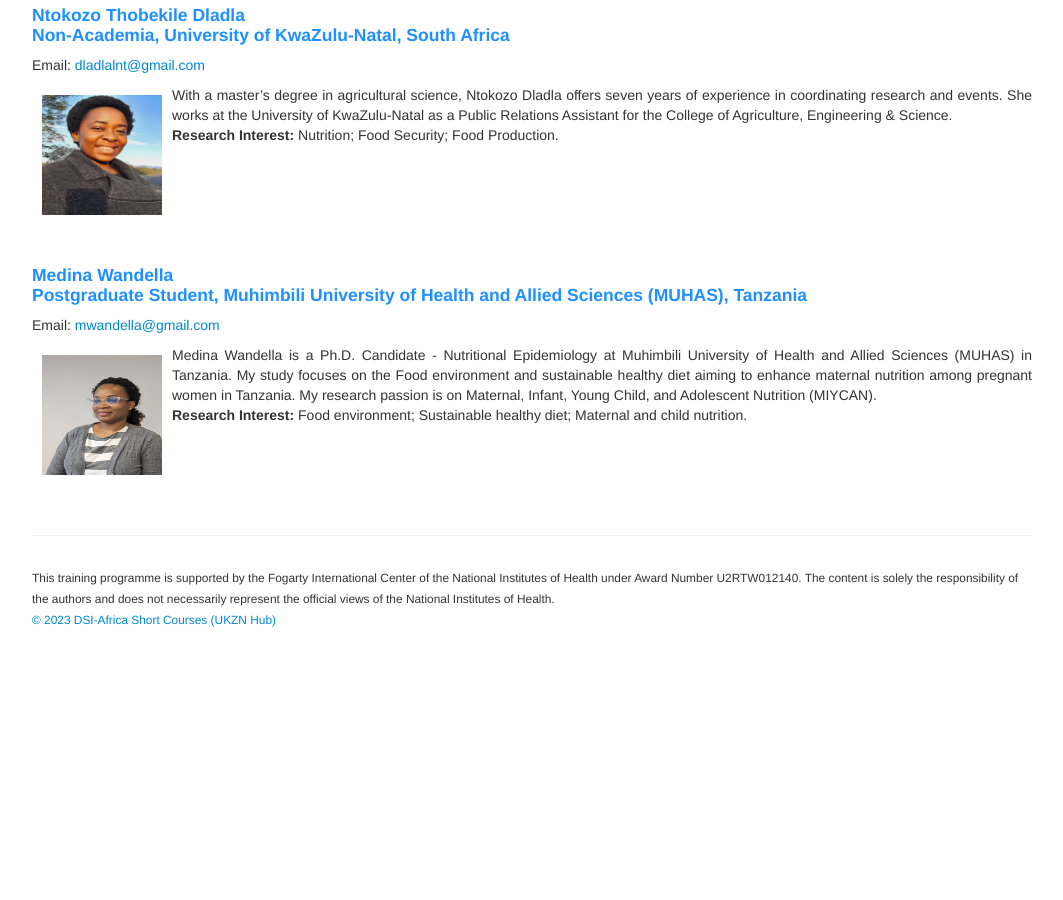
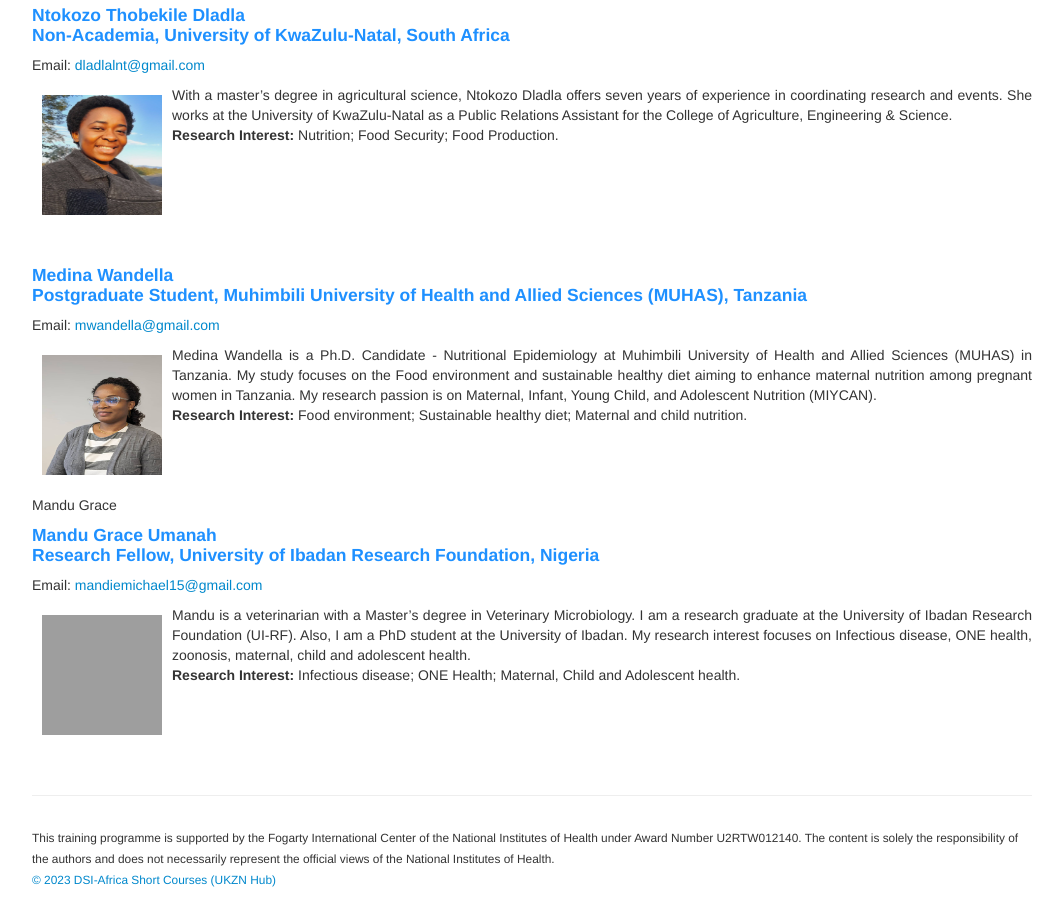
Before and after one commit to ccfscourseukzn/ccfscourseukzn.github.io, a Jekyll site: the page built from pages/participant.md, in a window 1280 px wide and 900 px high, scrolled down 3857 px. Shown: the whole window, without its empty margins (108-1171 px from the left). Built offline with Jekyll 4.4.1, drawn with Linux system fonts in a browser that asks for light colours; before the commit the page ends 4497 px from its top, so only the background shows below that; grey boxes are pictures that could not be loaded.

Commit message:
Update participant.md

```diff
--- a/pages/participant.md
+++ b/pages/participant.md
@@ -121,3 +121,11 @@ Email: <a href="mailto:mwandella@gmail.com"> mwandella@gmail.com </a> <br>
  <b>Research Interest:</b> Food environment; Sustainable healthy diet; Maternal and child nutrition. </p> <br>
 <br>
 <br>
+Mandu Grace
+
+<h4 style="color:DodgerBlue;"> Mandu Grace Umanah <br> Research Fellow, University of Ibadan Research Foundation, Nigeria </h4>
+Email: <a href="mailto:mandiemichael15@gmail.com"> mandiemichael15@gmail.com </a> <br>
+<p align="justify"> <img src="../figures/Mandu.jpg" alt=" Mandu" style="float:left; width:120px; height:120px; padding: 10px;">   <span style="vertical-align:bottom"> Mandu is a veterinarian with a Master’s degree in Veterinary Microbiology. I am a research graduate at the University of Ibadan Research Foundation (UI-RF). Also, I am a PhD student at the University of Ibadan. My research interest focuses on Infectious disease, ONE health, zoonosis, maternal, child and adolescent health.  </span> <br>
+ <b>Research Interest:</b> Infectious disease; ONE Health; Maternal, Child and Adolescent health. </p> <br>
+<br>
+<br>
```
